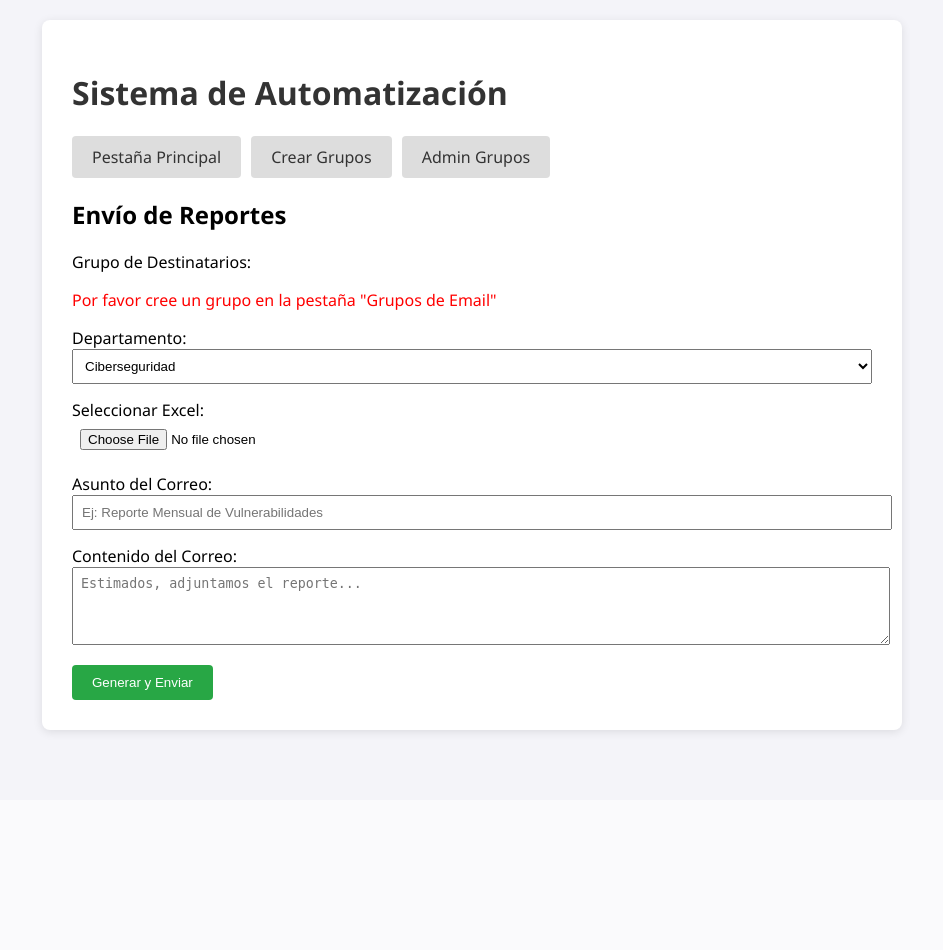
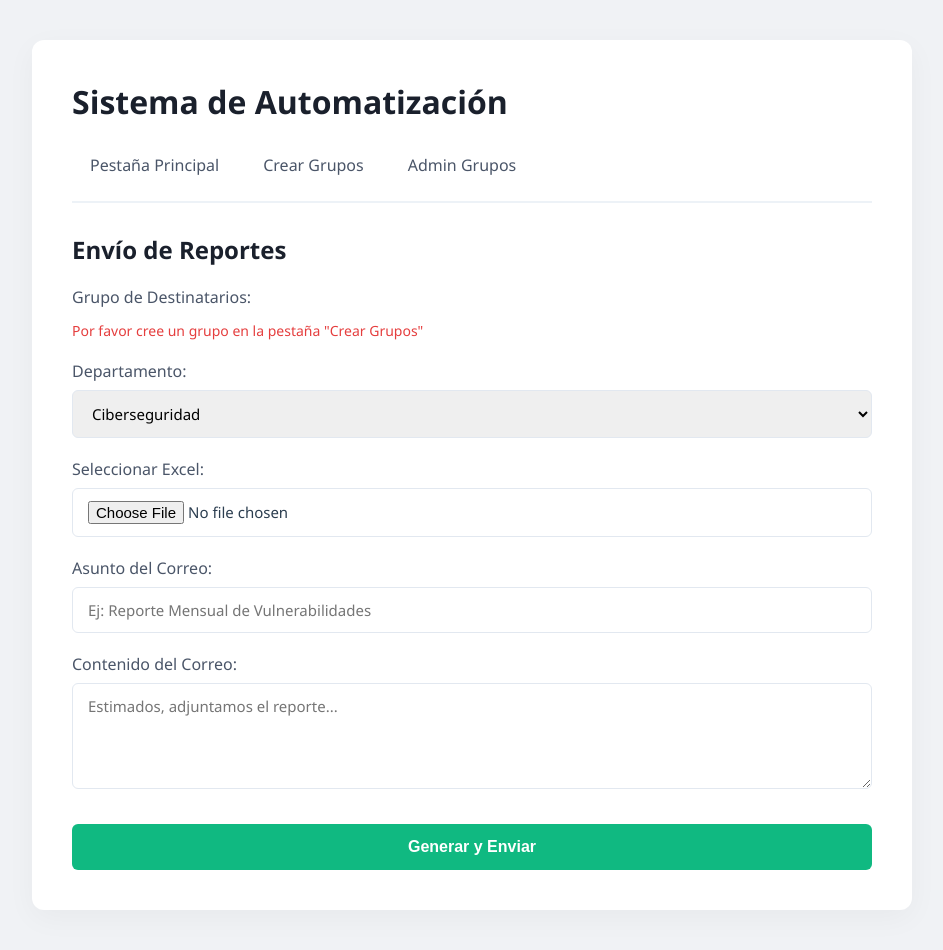
Before and after one commit to kurovoxx/empresariales-2, a Flask app: template app/templates/index.html in a window 1280 px wide. Shown: the whole page, without its empty margins (168-1111 px from the left). Before the commit the page ends 735 px from the top, so only its background shows below. Run offline with Flask 3, Linux system fonts and the light colour scheme; the template is opened without the code that fills it, so the values that code supplies are empty.

Commit message:
css en app/static/css y cambios leves

```diff
--- /dev/null
+++ b/app/static/css/base.css
@@ -0,0 +1,71 @@
+/* base.css */
+body {
+    font-family: 'Segoe UI', system-ui, -apple-system, sans-serif;
+    margin: 0;
+    padding: 40px 20px;
+    background-color: #f0f2f5; /* Fondo más suave y moderno */
+    color: #2c3e50;
+}
+
+.container {
+    max-width: 800px;
+    margin: 0 auto;
+    background: #ffffff;
+    padding: 40px;
+    border-radius: 12px;
+    box-shadow: 0 8px 30px rgba(0, 0, 0, 0.04); /* Sombra difuminada y elegante */
+}
+
+h1, h2, h3, h4 {
+    color: #1a202c;
+    margin-top: 0;
+}
+
+nav {
+    margin-bottom: 30px;
+    display: flex;
+    gap: 8px;
+    border-bottom: 2px solid #edf2f7;
+    padding-bottom: 15px;
+}
+
+nav a {
+    text-decoration: none;
+    padding: 10px 18px;
+    background: transparent;
+    color: #4a5568;
+    border-radius: 6px;
+    font-weight: 500;
+    transition: all 0.2s ease;
+}
+
+nav a:hover {
+    background: #e2e8f0;
+    color: #2d3748;
+}
+
+nav a.active {
+    background: #4361ee;
+    color: #ffffff;
+    box-shadow: 0 4px 10px rgba(67, 97, 238, 0.2);
+}
+
+.alert {
+    padding: 15px 20px;
+    margin-bottom: 25px;
+    border-radius: 8px;
+    font-weight: 500;
+    border-left: 4px solid transparent;
+}
+
+.alert-error {
+    background: #fff5f5;
+    color: #c53030;
+    border-left-color: #e53e3e;
+}
+
+.alert-success {
+    background: #f0fff4;
+    color: #276749;
+    border-left-color: #38a169;
+}
--- /dev/null
+++ b/app/static/css/index.css
@@ -0,0 +1,60 @@
+/* index.css */
+.form-group {
+    margin-bottom: 20px;
+}
+
+.form-group label {
+    display: inline-block;
+    margin-bottom: 8px;
+    font-weight: 500;
+    color: #4a5568;
+}
+
+.text-danger {
+    color: #e53e3e;
+    font-size: 14px;
+    margin-top: 5px;
+    display: block;
+}
+
+.form-control {
+    width: 100%;
+    padding: 12px 15px;
+    box-sizing: border-box;
+    border: 1px solid #e2e8f0;
+    border-radius: 6px;
+    transition: all 0.2s ease;
+    font-family: inherit;
+    font-size: 15px;
+}
+
+.form-control:focus {
+    outline: none;
+    border-color: #4361ee;
+    box-shadow: 0 0 0 3px rgba(67, 97, 238, 0.15);
+}
+
+textarea.form-control {
+    resize: vertical;
+    min-height: 100px;
+}
+
+.btn-success {
+    background: #10b981;
+    color: white;
+    border: none;
+    padding: 14px 28px;
+    cursor: pointer;
+    border-radius: 6px;
+    font-size: 16px;
+    font-weight: 600;
+    transition: all 0.2s ease;
+    width: 100%;
+    margin-top: 10px;
+}
+
+.btn-success:hover {
+    background: #059669;
+    box-shadow: 0 4px 12px rgba(16, 185, 129, 0.2);
+    transform: translateY(-1px);
+}
--- a/app/templates/base.html
+++ b/app/templates/base.html
@@ -4,18 +4,11 @@
     <meta charset="UTF-8">
     <meta name="viewport" content="width=device-width, initial-scale=1.0">
     <title>Generador de Reportes Empresariales</title>
-    <style>
-        body { font-family: 'Segoe UI', Tahoma, Geneva, Verdana, sans-serif; margin: 0; padding: 20px; background-color: #f4f4f9; }
-        .container { max-width: 800px; margin: 0 auto; background: white; padding: 30px; border-radius: 8px; box-shadow: 0 2px 10px rgba(0,0,0,0.1); }
-        nav { margin-bottom: 20px; display: flex; gap: 10px; }
-        nav a { text-decoration: none; padding: 10px 20px; background: #ddd; color: #333; border-radius: 4px; transition: 0.3s; }
-        nav a:hover { background: #ccc; }
-        nav a.active { background: #007bff; color: white; }
-        .alert { padding: 10px; margin-bottom: 20px; border-radius: 4px; }
-        .alert-error { background: #f8d7da; color: #721c24; }
-        .alert-success { background: #d4edda; color: #155724; }
-        h1 { color: #333; }
-    </style>
+    <!-- Vinculación correcta en Flask -->
+    <link rel="stylesheet" href="{{ url_for('static', filename='css/base.css') }}">
+
+    <!-- Bloque para que cada página cargue su propio CSS -->
+    {% block extra_css %}{% endblock %}
 </head>
 <body>
     <div class="container">
--- a/app/templates/index.html
+++ b/app/templates/index.html
@@ -1,14 +1,18 @@
 {% extends 'base.html' %}
+
+{% block extra_css %}
+    <link rel="stylesheet" href="{{ url_for('static', filename='css/index.css') }}">
+{% endblock %}
 
 {% block content %}
     <h2>Envío de Reportes</h2>
     <form action="/process" method="POST" enctype="multipart/form-data">
-        <div style="margin-bottom: 15px;">
+        <div class="form-group">
             <label>Grupo de Destinatarios:</label><br>
             {% if not groups %}
-                <p style="color: red;">Por favor cree un grupo en la pestaña "Grupos de Email"</p>
+                <p class="text-danger">Por favor cree un grupo en la pestaña "Crear Grupos"</p>
             {% else %}
-                <select name="group_id" style="width: 100%; padding: 8px;">
+                <select name="group_id" class="form-control">
                     {% for group in groups %}
                         <option value="{{ group.id }}">{{ group.name }}</option>
                     {% endfor %}
@@ -16,30 +20,30 @@
             {% endif %}
         </div>
 
-        <div style="margin-bottom: 15px;">
+        <div class="form-group">
             <label>Departamento:</label><br>
-            <select name="department" style="width: 100%; padding: 8px;">
+            <select name="department" class="form-control">
                 <option value="cyber">Ciberseguridad</option>
                 <option value="hr">Recursos Humanos</option>
                 <option value="data">Data Analysis</option>
             </select>
         </div>
 
-        <div style="margin-bottom: 15px;">
+        <div class="form-group">
             <label>Seleccionar Excel:</label><br>
-            <input type="file" name="excel_file" accept=".xlsx" required style="width: 100%; padding: 8px;">
+            <input type="file" name="excel_file" accept=".xlsx" required class="form-control">
         </div>
 
-        <div style="margin-bottom: 15px;">
+        <div class="form-group">
             <label>Asunto del Correo:</label><br>
-            <input type="text" name="subject" placeholder="Ej: Reporte Mensual de Vulnerabilidades" required style="width: 100%; padding: 8px;">
+            <input type="text" name="subject" placeholder="Ej: Reporte Mensual de Vulnerabilidades" required class="form-control">
         </div>
 
-        <div style="margin-bottom: 15px;">
+        <div class="form-group">
             <label>Contenido del Correo:</label><br>
-            <textarea name="body" rows="4" placeholder="Estimados, adjuntamos el reporte..." required style="width: 100%; padding: 8px;"></textarea>
+            <textarea name="body" rows="4" placeholder="Estimados, adjuntamos el reporte..." required class="form-control"></textarea>
         </div>
 
-        <button type="submit" style="background: #28a745; color: white; border: none; padding: 10px 20px; cursor: pointer; border-radius: 4px;">Generar y Enviar</button>
+        <button type="submit" class="btn-success">Generar y Enviar</button>
     </form>
 {% endblock %}
```
Also changed, not shown: app/static/css/admin_groups.css (added, +96 -0 lines), app/static/css/groups.css (added, +58 -0 lines), app/templates/admin_groups.html (+16 -15 lines), app/templates/groups.html (+11 -7 lines), app/templates/css/admin_groups.css (deleted), app/templates/css/base.css (deleted), app/templates/css/groups.css (deleted), app/templates/css/index.css (deleted).
